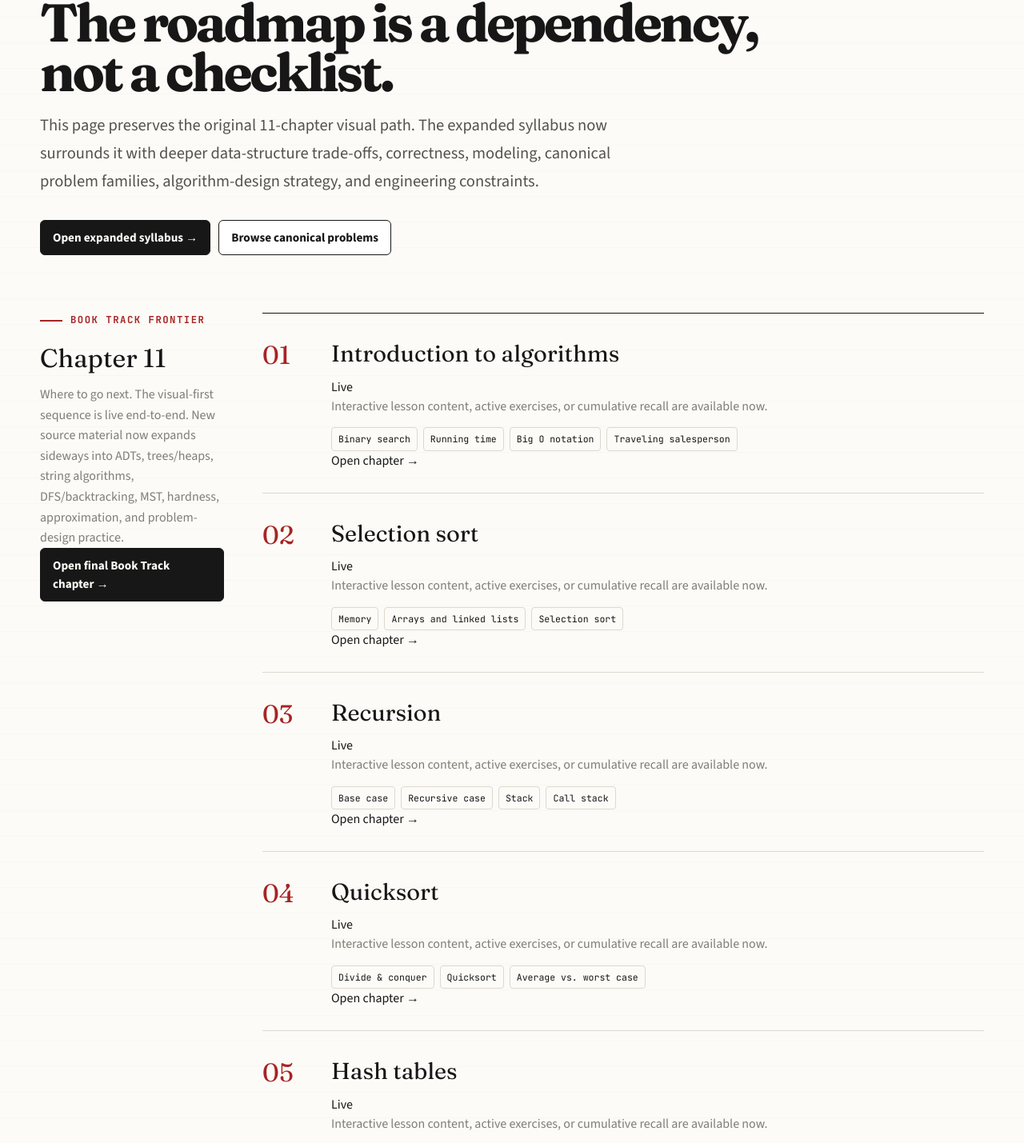
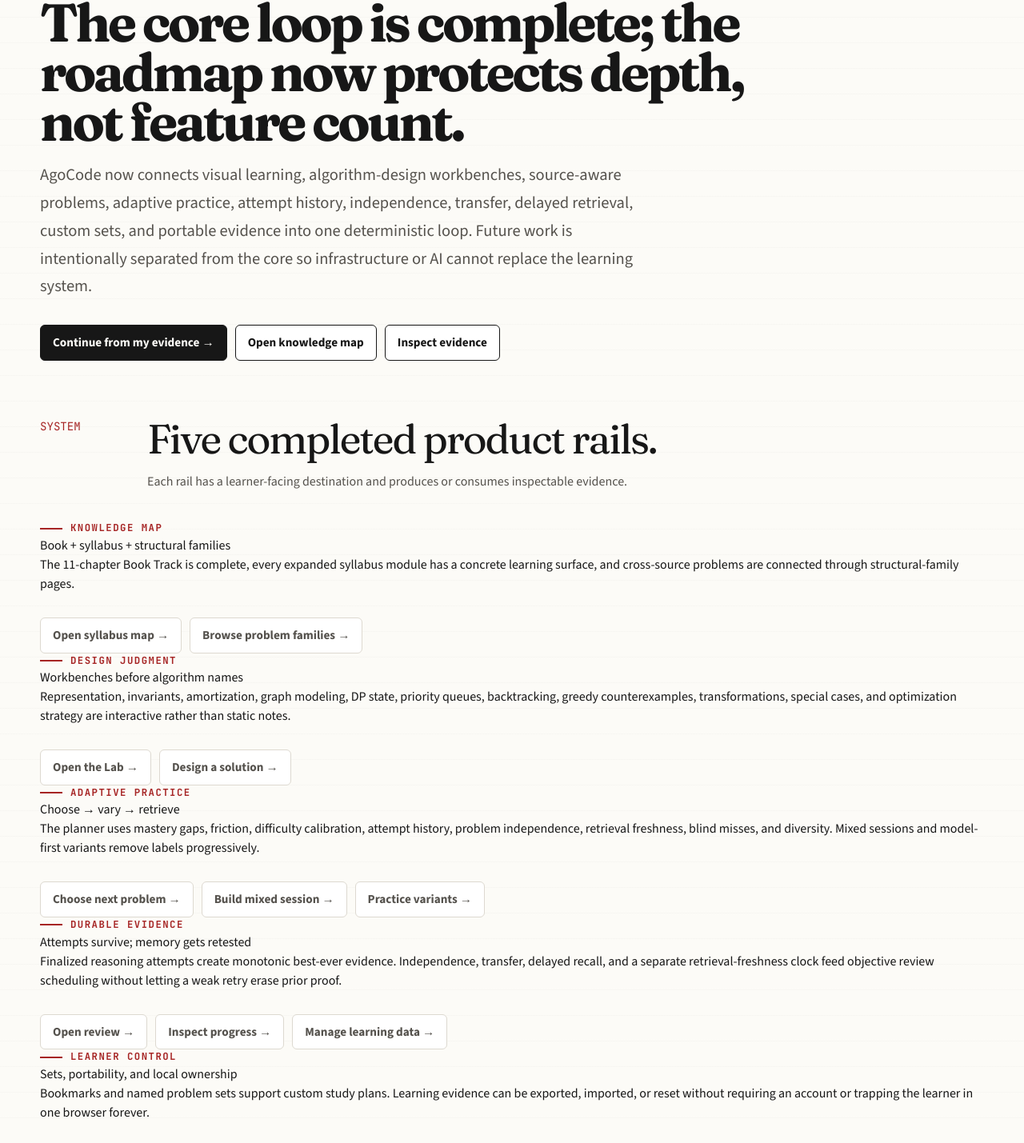
Before and after one commit to anatwork14/agocode, a Next.js app: page /roadmap in a window 1280 px wide. Shown: the part 171-1600 px from the top of the page at 80% size. Built offline with nearby package versions, Linux system fonts and the light colour scheme.

Commit message:
docs: make product roadmap reflect current completion

```diff
--- a/app/roadmap/page.tsx
+++ b/app/roadmap/page.tsx
@@ -17,6 +17,46 @@ const activeRoutes: Record<number, string> = {
   11: "/learn/where-to-go-next",
 };
 
+const productRails = [
+  {
+    label: "Knowledge map",
+    title: "Book + syllabus + structural families",
+    description: "The 11-chapter Book Track is complete, every expanded syllabus module has a concrete learning surface, and cross-source problems are connected through structural-family pages.",
+    links: [["Open syllabus map", "/syllabus/map"], ["Browse problem families", "/exercises/families"]],
+  },
+  {
+    label: "Design judgment",
+    title: "Workbenches before algorithm names",
+    description: "Representation, invariants, amortization, graph modeling, DP state, priority queues, backtracking, greedy counterexamples, transformations, special cases, and optimization strategy are interactive rather than static notes.",
+    links: [["Open the Lab", "/lab"], ["Design a solution", "/solve"]],
+  },
+  {
+    label: "Adaptive practice",
+    title: "Choose → vary → retrieve",
+    description: "The planner uses mastery gaps, friction, difficulty calibration, attempt history, problem independence, retrieval freshness, blind misses, and diversity. Mixed sessions and model-first variants remove labels progressively.",
+    links: [["Choose next problem", "/practice/next"], ["Build mixed session", "/practice/session"], ["Practice variants", "/practice/variants"]],
+  },
+  {
+    label: "Durable evidence",
+    title: "Attempts survive; memory gets retested",
+    description: "Finalized reasoning attempts create monotonic best-ever evidence. Independence, transfer, delayed recall, and a separate retrieval-freshness clock feed objective review scheduling without letting a weak retry erase prior proof.",
+    links: [["Open review", "/review"], ["Inspect progress", "/progress"], ["Manage learning data", "/settings/data"]],
+  },
+  {
+    label: "Learner control",
+    title: "Sets, portability, and local ownership",
+    description: "Bookmarks and named problem sets support custom study plans. Learning evidence can be exported, imported, or reset without requiring an account or trapping the learner in one browser forever.",
+    links: [["Open sets", "/sets"], ["Export / import data", "/settings/data"]],
+  },
+] as const;
+
+const deferred = [
+  "Optional account and cross-device synchronization after the local evidence schema is stable.",
+  "Server-backed collaboration or shared sets only when they add learning value beyond local ownership.",
+  "A constrained AI tutor only for misconception diagnosis, Socratic prompts, counterexamples, rubric-based explanation feedback, and transfer variants — never as the default solution generator.",
+  "Additional production hardening such as automated browser-level accessibility auditing and broader performance budgets as the content surface grows.",
+] as const;
+
 export default function RoadmapPage() {
   const liveChapters = chapters.filter((chapter) => chapter.status === "active");
   const current = liveChapters.at(-1) ?? chapters[0];
@@ -24,27 +64,51 @@ export default function RoadmapPage() {
   return (
     <main className="page">
       <div className="site-shell">
-        <div className="eyebrow">Visual-first Book Track</div>
-        <h1 className="editorial-title editorial-title--compact">The roadmap is a dependency, not a checklist.</h1>
+        <div className="eyebrow">Core v1 learning system</div>
+        <h1 className="editorial-title editorial-title--compact">The core loop is complete; the roadmap now protects depth, not feature count.</h1>
         <p className="lede">
-          This page preserves the original 11-chapter visual path. The expanded syllabus now surrounds it with deeper
-          data-structure trade-offs, correctness, modeling, canonical problem families, algorithm-design strategy, and engineering constraints.
+          AgoCode now connects visual learning, algorithm-design workbenches, source-aware problems, adaptive practice,
+          attempt history, independence, transfer, delayed retrieval, custom sets, and portable evidence into one deterministic loop.
+          Future work is intentionally separated from the core so infrastructure or AI cannot replace the learning system.
         </p>
         <div className="action-row">
-          <Link className="button button--primary" href="/syllabus">Open expanded syllabus →</Link>
-          <Link className="button" href="/exercises">Browse canonical problems</Link>
+          <Link className="button button--primary" href="/practice/next">Continue from my evidence →</Link>
+          <Link className="button" href="/syllabus/map">Open knowledge map</Link>
+          <Link className="button" href="/progress">Inspect evidence</Link>
         </div>
+
+        <section className="section">
+          <div className="section-heading">
+            <div className="section-heading__index">SYSTEM</div>
+            <div>
+              <h2>Five completed product rails.</h2>
+              <p>Each rail has a learner-facing destination and produces or consumes inspectable evidence.</p>
+            </div>
+          </div>
+          <div className="feature-grid">
+            {productRails.map((rail) => (
+              <article className="feature-card" key={rail.label}>
+                <span className="eyebrow">{rail.label}</span>
+                <h3>{rail.title}</h3>
+                <p>{rail.description}</p>
+                <div className="action-row">
+                  {rail.links.map(([label, href]) => <Link className="button button--quiet" href={href} key={href}>{label} →</Link>)}
+                </div>
+              </article>
+            ))}
+          </div>
+        </section>
 
         <section className="section">
           <div className="roadmap-grid">
             <aside className="roadmap-side">
-              <div className="eyebrow">Book Track frontier</div>
+              <div className="eyebrow">Book Track · complete</div>
               <h2 style={{ fontFamily: "var(--font-editorial)", fontSize: "2rem", margin: "14px 0 8px" }}>
                 Chapter {String(current.number).padStart(2, "0")}
               </h2>
               <p>
-                {current.title}. The visual-first sequence is live end-to-end. New source material now expands sideways
-                into ADTs, trees/heaps, string algorithms, DFS/backtracking, MST, hardness, approximation, and problem-design practice.
+                {current.title}. The original visual-first sequence is live end-to-end and remains the low-friction entry path.
+                The expanded syllabus grows around it rather than replacing it.
               </p>
               <Link className="button button--primary" href={activeRoutes[current.number] ?? "/learn"}>
                 Open final Book Track chapter →
@@ -65,7 +129,7 @@ export default function RoadmapPage() {
                           {live ? "Live" : "Planned"}
                         </span>
                       </div>
-                      <p>{live ? "Interactive lesson content, active exercises, or cumulative recall are available now." : "Planned."}</p>
+                      <p>{live ? "Interactive lesson content, active exercises, and cumulative recall are available now." : "Planned."}</p>
                       <div className="roadmap-topics">
                         {chapter.topics.map((topic) => <span className="roadmap-topic" key={topic}>{topic}</span>)}
                       </div>
@@ -77,6 +141,19 @@ export default function RoadmapPage() {
             </div>
           </div>
         </section>
+
+        <section className="section">
+          <div className="section-heading">
+            <div className="section-heading__index">LATER</div>
+            <div>
+              <h2>Intentionally deferred, not missing from the core.</h2>
+              <p>The deterministic learning system must remain complete without accounts, cloud sync, or an AI model.</p>
+            </div>
+          </div>
+          <div className="callout-list">
+            {deferred.map((item) => <div className="callout" key={item}>{item}</div>)}
+          </div>
+        </section>
       </div>
     </main>
   );
```
